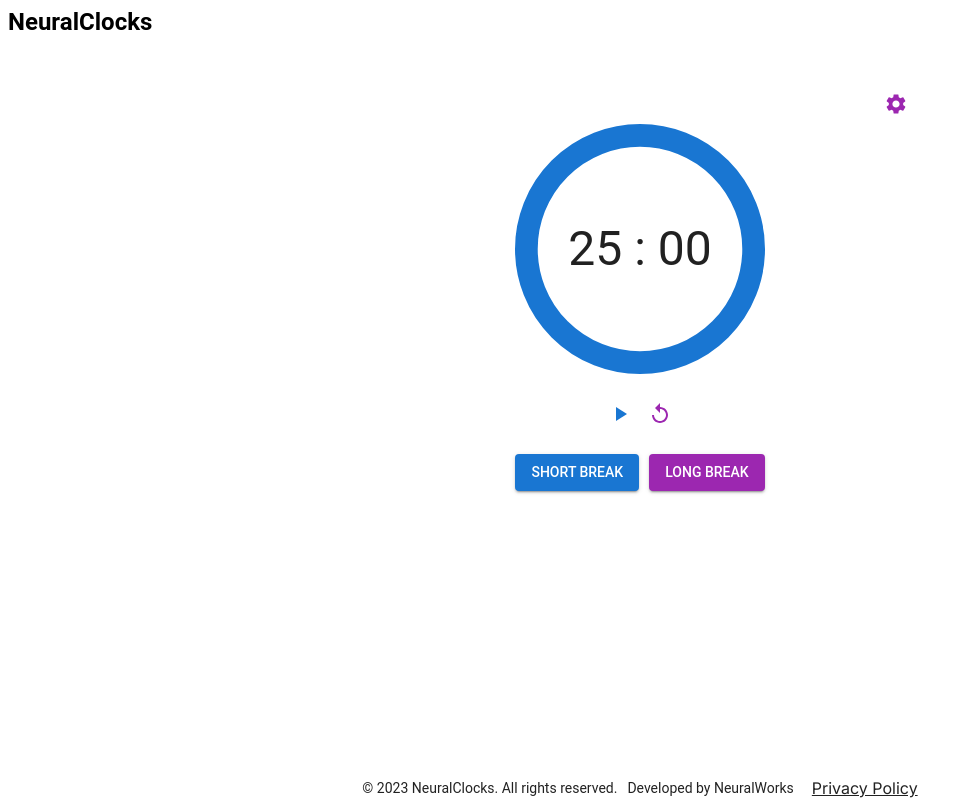
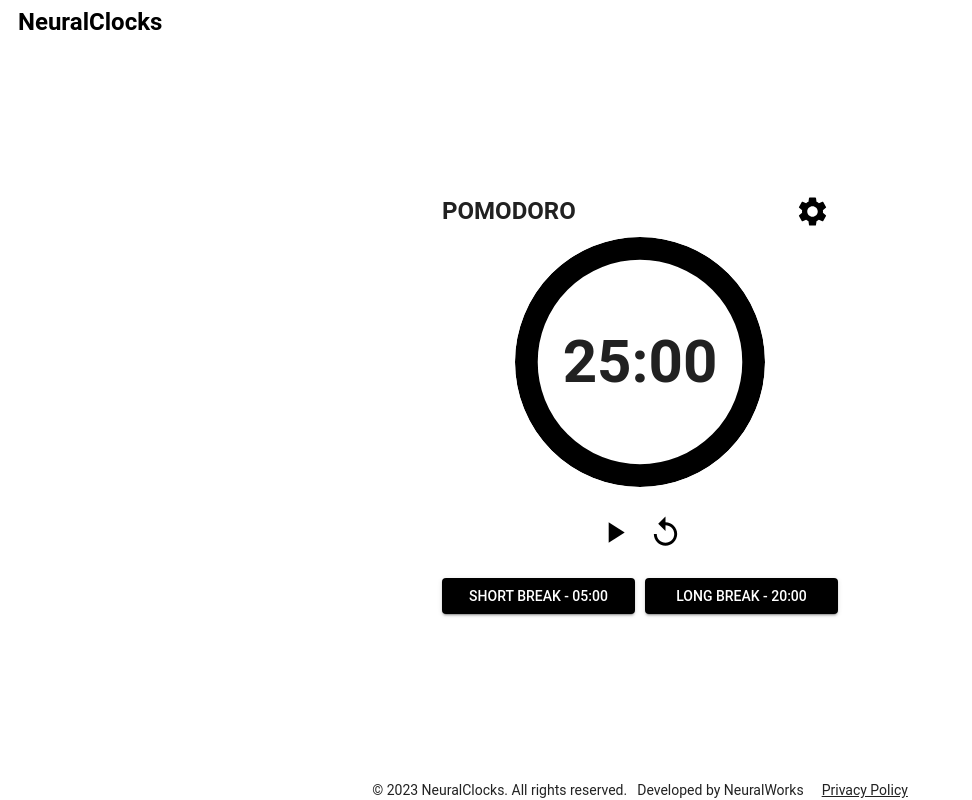
Before and after one commit to SebaaAguilera/pomodoro, a Next.js app: page /pomodoro in a window 1280 px wide. Shown: the whole page, without its empty margins (0-972 px from the left). Built offline with nearby package versions, Linux system fonts and the light colour scheme.

Commit message:
ref: styles and views layout

```diff
--- a/src/components/Footer/index.js
+++ b/src/components/Footer/index.js
@@ -1,10 +1,18 @@
 import React from 'react'
-import { Typography, Link } from '@mui/material'
+import Typography from '@mui/material/Typography'
+import Link from '@mui/material/Link'
+import useMediaQuery from '@mui/material/useMediaQuery'
+import { useTheme } from '@mui/material'
 
 function Footer() {
+
+  const theme = useTheme()
+  const isMobile = useMediaQuery(theme.breakpoints.down('sm'))
+
   return (
     <div style={{
       display: "flex",
+      flexDirection: isMobile ? 'column' : 'row',
       justifyContent: 'center',
       alignItems: 'center',
       textAlign: "center",
@@ -21,10 +29,12 @@ function Footer() {
           Developed by NeuralWorks
         </Typography>
         <Link href="/" color="inherit" style={{ marginLeft: 8 }}>
-          Privacy Policy
+          <Typography variant="body2">
+            Privacy Policy
+          </Typography>
         </Link>
     </div>
   );
 }
 
-export default Footer;
+export default Footer
--- /dev/null
+++ b/src/components/Header/index.js
@@ -0,0 +1,41 @@
+import React from 'react'
+import Typography from '@mui/material/Typography'
+import Button from '@mui/material/Button'
+import useMediaQuery from '@mui/material/useMediaQuery'
+import { useTheme } from '@mui/material'
+
+function Header() {
+  const theme = useTheme()
+  const isMobile = useMediaQuery(theme.breakpoints.down('sm'))
+
+  return (
+    <div style={{
+      display: "flex",
+      justifyContent: isMobile ? "center" : "left",
+      alignItems: "center",
+      textAlign: "center",
+      position: "fixed",
+      top: 0,
+      width: "100%",
+      paddingInline: 10
+    }}>
+      <Button
+        sx={{textTransform: "none"}}
+        href="/"
+      >
+        <Typography
+          variant="h5"
+          fontWeight={700}
+          style={{
+            marginBottom: "20px",
+            color: "black"
+          }}
+          >
+          NeuralClocks
+        </Typography>
+      </Button>
+    </div>
+  );
+}
+
+export default Header
--- a/src/components/SettingsButton/index.js
+++ b/src/components/SettingsButton/index.js
@@ -5,8 +5,8 @@ import Settings from '@mui/icons-material/Settings'
 
 const SettingsButton = ({ showSettings }) => {
   return (
-    <IconButton color="secondary" onClick={showSettings}>
-      <Settings />
+    <IconButton color="primary" onClick={showSettings}>
+      <Settings fontSize="large" />
     </IconButton>
   )
 }
--- a/src/components/Timer/CircularTimer.js
+++ b/src/components/Timer/CircularTimer.js
@@ -1,13 +1,15 @@
 import CircularProgress from '@mui/material/CircularProgress'
 import Typography from '@mui/material/Typography'
+import { getTimeFromSeconds } from '@/utils/time'
+
+const getProgress = ({ value, total }) => {
+  return (value / total) * 100
+}
 
 const Timer = ({ secondsLeft, totalSeconds }) => {
 
-  const progress = getProgress(secondsLeft / totalSeconds)
-
-  const remainingMinutes = getMinutes(secondsLeft)
-  const remainingSeconds = getSecondsRest(secondsLeft)
-  const formattedTime = getFormattedTime({ minutes: remainingMinutes, seconds: remainingSeconds })
+  const progress = getProgress({ value: secondsLeft, total: totalSeconds })
+  const formattedTime = getTimeFromSeconds(secondsLeft)
 
   return (
     <div style={{ position: 'relative', display: 'flex', justifyContent: 'center' }}>
@@ -16,17 +18,17 @@ const Timer = ({ secondsLeft, totalSeconds }) => {
           value={progress}
           size={250}
           thickness={4}
-          // style={{ color: theme.palette.primary.main }}
+          sx={{ clipPath: 'circle(50% at 50% 50%)' }}
         />
         <Typography
-          variant="h3"
+          variant="h2"
           component="div"
+          fontWeight={700}
           style={{
             position: 'absolute',
             top: '50%',
             left: '50%',
             transform: 'translate(-50%, -50%)',
-            // color: theme.palette.text.primary,
           }}
         >
           {formattedTime}
@@ -35,26 +37,6 @@ const Timer = ({ secondsLeft, totalSeconds }) => {
   )
 }
 
-const getMinutes = (seconds) => {
-  return Math.floor(seconds / 60)
-}
 
-const getSecondsRest = (seconds) => {
-  return seconds % 60
-}
-
-const getCuratedMeasure = (measure) => {
-  return String(measure).padStart(2, '0')
-}
-
-const getFormattedTime = ({ minutes, seconds }) => {
-  const curatedMinutes = getCuratedMeasure(minutes)
-  const curatedSeconds = getCuratedMeasure(seconds)
-  return `${curatedMinutes} : ${curatedSeconds}`
-}
-
-const getProgress = ({ value, total }) => {
-  return (value / total) * 100
-}
 
 export default Timer
--- a/src/components/Timer/PlayPauseButton.js
+++ b/src/components/Timer/PlayPauseButton.js
@@ -7,7 +7,7 @@ import Pause from '@mui/icons-material/Pause'
 const PlayPauseButton = React.memo(({ isActive, toggle }) => {
   return (
     <IconButton color="primary" variant="contained" onClick={toggle}>
-      {isActive ? <Pause /> : <PlayArrow />}
+      {isActive ? <Pause fontSize="large" /> : <PlayArrow fontSize="large" />}
     </IconButton>
   )
 })
--- a/src/components/Timer/ResetButton.js
+++ b/src/components/Timer/ResetButton.js
@@ -5,8 +5,8 @@ import Replay from '@mui/icons-material/Replay'
 // Memoize component, so it's not re-render on timer changes
 const ResetButton = React.memo(({ reset }) => {
   return (
-    <IconButton color="secondary" onClick={reset}>
-      <Replay />
+    <IconButton color="primary" onClick={reset}>
+      <Replay fontSize="large" />
     </IconButton>
   )
 })
--- a/src/components/TimerSelect/index.js
+++ b/src/components/TimerSelect/index.js
@@ -1,9 +1,26 @@
 import Button from '@mui/material/Button'
+import useMediaQuery from '@mui/material/useMediaQuery'
+import { useTheme } from '@mui/material'
+import { getTimeFromSeconds } from '@/utils/time'
 
-const TimerSelect = ({ timer, updateTimer }) => {
+const TimerSelect = ({ timer, timersSeconds, updateTimer }) => {
+
+  const theme = useTheme()
+  const isMobile = useMediaQuery(theme.breakpoints.down('sm'))
+
   const isPomodoro = timer === 'POMODORO'
+  const shortBreakTime = getTimeFromSeconds(timersSeconds.SHORT_BREAK)
+  const longBreakTime = getTimeFromSeconds(timersSeconds.LONG_BREAK)
+
   return (
-    <div style={{ marginTop: '20px', display: 'flex', justifyContent: 'center', gap: 10 }}>
+    <div
+      style={{
+        marginTop: '20px',
+        display: 'flex',
+        justifyContent: 'center',
+        flexDirection: isMobile ? 'column' : 'row',
+        gap: 10
+      }}>
       {
         isPomodoro ?
         <>
@@ -11,15 +28,17 @@ const TimerSelect = ({ timer, updateTimer }) => {
             variant="contained"
             color="primary"
             onClick={updateTimer("SHORT_BREAK")}
+            sx={{ width: isMobile ? "100%" : "50%" }}
           >
-            Short break
+            Short break - { shortBreakTime }
           </Button>
           <Button
             variant="contained"
-            color="secondary"
+            color="primary"
             onClick={updateTimer("LONG_BREAK")}
+            sx={{ width: isMobile ? "100%" : "50%" }}
           >
-            Long break
+            Long break - { longBreakTime }
           </Button>
         </>
         :
@@ -27,6 +46,7 @@ const TimerSelect = ({ timer, updateTimer }) => {
           variant="outlined"
           color="primary"
           onClick={updateTimer("POMODORO")}
+          fullWidth
           >
           Back to Pomodoro
         </Button>
--- a/src/layouts/DefaultLayout.js
+++ b/src/layouts/DefaultLayout.js
@@ -1,8 +1,7 @@
 import Head from 'next/head'
 import { Inter } from 'next/font/google'
-import Button from '@mui/material/Button'
-import Typography from '@mui/material/Typography'
 import Footer from '@/components/Footer'
+import Header from '@/components/Header'
 
 const inter = Inter({ subsets: ['latin'] })
 
@@ -10,29 +9,13 @@ export default function DefaultLayout({ children }) {
   return (
     <>
       <Head>
-        <title>Create Next App</title>
+        <title>NeuralClocks</title>
         <meta name="description" content="Generated by create next app" />
         <meta name="viewport" content="width=device-width, initial-scale=1" />
         <link rel="icon" href="/favicon.ico" />
       </Head>
       <main className={inter.className}>
-        <div style={{ display: "flex", justifyContent: "left" }}>
-            <Button
-              sx={{textTransform: "none"}}
-              href="/"
-            >
-              <Typography
-                variant="h5"
-                style={{
-                  fontWeight: 700,
-                  marginBottom: "20px",
-                  color: "black"
-                }}
-              >
-                NeuralClocks
-              </Typography>
-            </Button>
-        </div>
+        <Header />
         { children }
         <Footer />
       </main>
--- a/src/pages/index.js
+++ b/src/pages/index.js
@@ -39,8 +39,8 @@ export default function Home() {
       <Typography
         variant="h2"
         component="div"
+        fontWeight={700}
         style={{
-          fontWeight: 700,
           marginBottom: "20px"
         }}
       >
@@ -74,7 +74,7 @@ export default function Home() {
         <Button href="/pomodoro" variant="contained" color="primary">
           Create a Room
         </Button>
-        <Button href="/" variant="contained" color="secondary">
+        <Button href="/" variant="outlined" color="primary">
           Join a Room
         </Button>
       </div>
--- a/src/pages/pomodoro.js
+++ b/src/pages/pomodoro.js
@@ -1,11 +1,11 @@
 import { useCallback, useState } from 'react'
 import Container from '@mui/material/Container'
+import Typography from '@mui/material/Typography'
 import DefaultLayout from '@/layouts/DefaultLayout'
 import SettingsButton from '@/components/SettingsButton'
 import Timer from '@/components/Timer'
 import TimerSelect from '@/components/TimerSelect'
 import TimerSettings from '@/components/TimerSettings'
-
 
 export default function Pomodoro() {
   const [isSettingsOpen, setIsSettingsOpen] = useState(false)
@@ -21,7 +21,15 @@ export default function Pomodoro() {
   }, [])
 
   return (
-    <Container maxWidth="sm" sx={{ marginTop: "20px"}}>
+    <Container
+      maxWidth="xs"
+      sx={{
+        display: 'flex',
+        flexDirection: 'column',
+        justifyContent: 'center',
+        height: '100vh'
+      }}
+    >
       {
         isSettingsOpen ?
         <TimerSettings
@@ -31,7 +39,13 @@ export default function Pomodoro() {
         />
         :
         <>
-          <div style={{ display: "flex", justifyContent: "right"}}>
+          <div style={{ display: "flex", justifyContent: "space-between", alignItems: "center"}}>
+            <Typography
+              variant="h5"
+              fontWeight={700}
+            >
+              {timer.split('_').join(' ')}
+            </Typography>
             <SettingsButton
               showSettings={() => setIsSettingsOpen(true)}
             />
@@ -42,6 +56,7 @@ export default function Pomodoro() {
           />
           <TimerSelect
             timer={timer}
+            timersSeconds={timersSeconds}
             updateTimer={updateTimer}
           />
         </>
--- a/src/utils/theme.js
+++ b/src/utils/theme.js
@@ -3,5 +3,13 @@ import { createTheme } from '@mui/material'
 export const defaultTheme = createTheme({
   typography: {
     fontFamily: 'Roboto, sans-serif'
+  },
+  palette: {
+    primary: {
+      main: '#000000', // Black
+      light: '#333333', // Darker Black
+      dark: '#000000', // Black
+      contrastText: '#FFFFFF', // White
+    },
   }
 })
--- /dev/null
+++ b/src/utils/time.js
@@ -0,0 +1,23 @@
+const getMinutes = (seconds) => {
+  return Math.floor(seconds / 60)
+}
+
+const getSecondsRest = (seconds) => {
+  return seconds % 60
+}
+
+const getCuratedMeasure = (measure) => {
+  return String(measure).padStart(2, '0')
+}
+
+const getFormattedTime = ({ minutes, seconds }) => {
+  const curatedMinutes = getCuratedMeasure(minutes)
+  const curatedSeconds = getCuratedMeasure(seconds)
+  return `${curatedMinutes}:${curatedSeconds}`
+}
+
+export const getTimeFromSeconds = (seconds) => {
+  const remainingMinutes = getMinutes(seconds)
+  const remainingSeconds = getSecondsRest(seconds)
+  return getFormattedTime({ minutes: remainingMinutes, seconds: remainingSeconds })
+}
```
